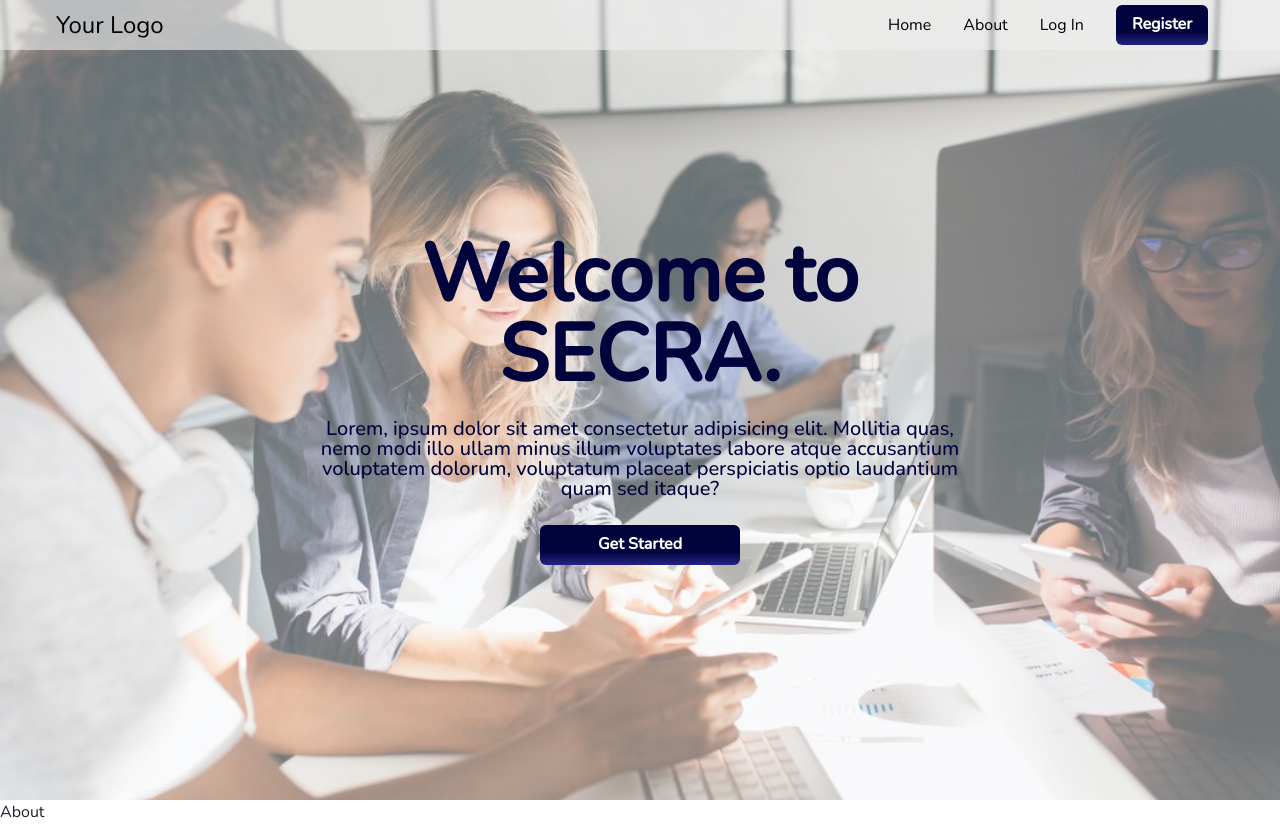
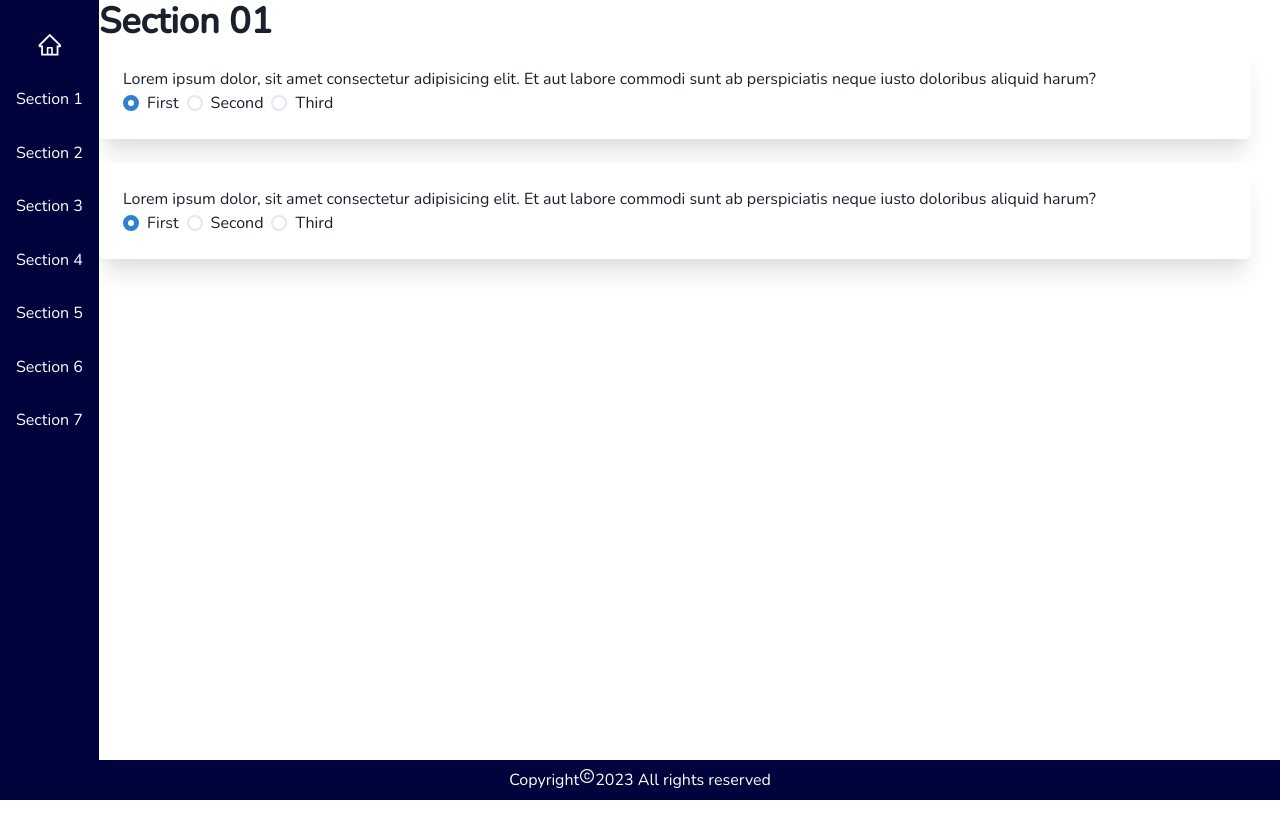
Before and after one commit to RDSandakelum/SECRA-Web-App, a React (Vite) app: page / in a window 1280 px wide. After the commit the page ends 800 px from the top, so only its background shows below. Built offline with nearby package versions, Linux system fonts and the light colour scheme.

Commit message:
Started on sections

```diff
--- a/src/App.jsx
+++ b/src/App.jsx
@@ -1,13 +1,17 @@
-import React, { useState } from 'react';
-import Navbar from './Components/Navbarr';
-import MainComponent from './Components/MainComponent';
-import About from './Components/About';
+import React, { useState } from "react";
+import Navbar from "./Components/Navbarr";
+import MainComponent from "./Components/MainComponent";
+import About from "./Components/About";
+import Footer from "./Components/Footer";
+import QuestionsPage from "./Components/QuestionsPage";
 function App() {
   return (
     <>
-      <MainComponent />
+      <QuestionsPage />
+      {/* <MainComponent />
       <Navbar />
-      <About/>
+      <About />
+      <Footer /> */}
     </>
   );
 }
--- /dev/null
+++ b/src/Components/Footer.jsx
@@ -0,0 +1,22 @@
+import React from "react";
+import { Text, Flex } from "@chakra-ui/react";
+import { AiOutlineCopyrightCircle } from "react-icons/ai";
+export default function Footer() {
+  const footerStyles = {
+    position: "fixed",
+    bottom: 0,
+    width: "100%",
+    backgroundColor: "#01033C",
+    color: "white",
+    textAlign: "center",
+    padding: "10px",
+    height: "5vh",
+  };
+  return (
+    <Flex style={footerStyles} align="center" justify="center">
+      <Text style={{ display: "inline-flex" }}>
+        Copyright <AiOutlineCopyrightCircle /> 2023 All rights reserved
+      </Text>
+    </Flex>
+  );
+}
--- /dev/null
+++ b/src/Components/Question.jsx
@@ -0,0 +1,21 @@
+import React, { useState } from "react";
+import { Text, RadioGroup, Stack, Radio, Box } from "@chakra-ui/react";
+export default function Question() {
+  const [value, setValue] = useState("1");
+
+  return (
+    <Box boxShadow="xl" p="6" rounded="md" bg="white" w="100%">
+      <Text>
+        Lorem ipsum dolor, sit amet consectetur adipisicing elit. Et aut labore
+        commodi sunt ab perspiciatis neque iusto doloribus aliquid harum?
+      </Text>
+      <RadioGroup onChange={setValue} value={value}>
+        <Stack direction="row">
+          <Radio value="1">First</Radio>
+          <Radio value="2">Second</Radio>
+          <Radio value="3">Third</Radio>
+        </Stack>
+      </RadioGroup>
+    </Box>
+  );
+}
--- /dev/null
+++ b/src/Components/QuestionsNav.jsx
@@ -0,0 +1,150 @@
+import React from "react";
+import {
+  Box,
+  Flex,
+  IconButton,
+  Text,
+  useDisclosure,
+  Center,
+  Drawer,
+  DrawerOverlay,
+  DrawerContent,
+  DrawerBody,
+} from "@chakra-ui/react";
+import { AiOutlineHome } from "react-icons/ai";
+import { HamburgerIcon } from "@chakra-ui/icons";
+
+export default function QuestionsNav() {
+  const { isOpen, onOpen, onClose } = useDisclosure();
+
+  const boxStyles = {
+    backgroundColor: "#01033C",
+    color: "white",
+    top: 0,
+    left: 0,
+    paddingTop: "2rem",
+    // position: "fixed",
+    height: "100vh",
+    justifyContent: "center",
+  };
+
+  const itemStyle = {
+    borderColor: "white",
+    borderWidth: "0px 0px 2px 0px",
+    transform: "translateY(-3px)",
+    transition: "transform 0.2s ease",
+    cursor: "pointer",
+  };
+
+  return (
+    <>
+      <IconButton
+        m="5px"
+        display={{ base: "block", md: "none" }}
+        icon={!isOpen && <HamburgerIcon />}
+        onClick={onOpen}
+        aria-label="Toggle Navigation"
+      />
+
+      <Flex py="5px" style={boxStyles}>
+        <Flex
+          display={{ base: "none", md: "flex" }}
+          justify="space-between"
+          flexDirection="column"
+          h="50vh"
+        >
+          <Box
+            _hover={{
+              transform: "translateY(-3px)",
+              transition: "transform 0.2s ease",
+              cursor: "pointer",
+            }}
+            mx={4}
+          >
+            <Center>
+              <AiOutlineHome style={{ fontSize: "1.6rem" }} />
+            </Center>
+          </Box>
+          <Box _hover={itemStyle} mx={4}>
+            <Text>Section 1</Text>
+          </Box>
+          <Box _hover={itemStyle} mx={4}>
+            <Text>Section 2</Text>
+          </Box>
+          <Box _hover={itemStyle} mx={4}>
+            <Text>Section 3</Text>
+          </Box>
+          <Box _hover={itemStyle} mx={4}>
+            <Text>Section 4</Text>
+          </Box>
+          <Box _hover={itemStyle} mx={4}>
+            <Text>Section 5</Text>
+          </Box>
+          <Box _hover={itemStyle} mx={4}>
+            <Text>Section 6</Text>
+          </Box>
+          <Box _hover={itemStyle} mx={4}>
+            <Text>Section 7</Text>
+          </Box>
+        </Flex>
+
+        <Drawer placement="left" onClose={onClose} isOpen={isOpen}>
+          <DrawerOverlay />
+          <DrawerContent>
+            <DrawerBody backgroundColor="#01033C" color="white">
+              <Flex justify="space-between" flexDirection="column" h="50vh">
+                <Box
+                  _hover={{
+                    transform: "translateY(-3px)",
+                    transition: "transform 0.2s ease",
+                    cursor: "pointer",
+                  }}
+                  mx={4}
+                >
+                  <Center>
+                    <AiOutlineHome />
+                  </Center>
+                </Box>
+                <Box _hover={itemStyle} mx={4}>
+                  <Center>
+                    <Text>Section 1</Text>
+                  </Center>
+                </Box>
+                <Box _hover={itemStyle} mx={4}>
+                  <Center>
+                    <Text>Section 2</Text>
+                  </Center>
+                </Box>
+                <Box _hover={itemStyle} mx={4}>
+                  <Center>
+                    <Text>Section 3</Text>
+                  </Center>
+                </Box>
+                <Box _hover={itemStyle} mx={4}>
+                  <Center>
+                    <Text>Section 4</Text>
+                  </Center>
+                </Box>
+                <Box _hover={itemStyle} mx={4}>
+                  <Center>
+                    <Text>Section 5</Text>
+                  </Center>
+                </Box>
+                <Box _hover={itemStyle} mx={4}>
+                  <Center>
+                    <Text>Section 6</Text>
+                  </Center>
+                </Box>
+                <Box _hover={itemStyle} mx={4}>
+                  <Center>
+                    <Text>Section 7</Text>
+                  </Center>
+                </Box>
+              </Flex>
+            </DrawerBody>
+          </DrawerContent>
+        </Drawer>
+      </Flex>
+    </>
+  );
+}
--- /dev/null
+++ b/src/Components/QuestionsPage.jsx
@@ -0,0 +1,15 @@
+import { Flex } from "@chakra-ui/react";
+import React from "react";
+import QuestionsNav from "./QuestionsNav";
+import Footer from "./Footer";
+import Section from "./Section";
+
+export default function QuestionsPage() {
+  return (
+    <Flex>
+      <QuestionsNav />
+      <Section section="Section 01" />
+      <Footer />
+    </Flex>
+  );
+}
--- a/src/Components/RegistrationForm.jsx
+++ b/src/Components/RegistrationForm.jsx
@@ -1,5 +1,5 @@
-import { useForm } from 'react-hook-form'
-import { useState, useEffect } from 'react';
+import { useForm } from "react-hook-form";
+import { useState, useEffect } from "react";
 import {
   FormErrorMessage,
   FormControl,
@@ -12,19 +12,23 @@ import {
   Heading,
   Center,
   useToast,
-  InputRightElement
-} from '@chakra-ui/react'
+  InputRightElement,
+} from "@chakra-ui/react";
 
-import { EmailIcon, LockIcon } from '@chakra-ui/icons';
-import SchoolIcon from '@mui/icons-material/School';
-import { AiOutlineUser } from 'react-icons/ai';
+import { EmailIcon, LockIcon } from "@chakra-ui/icons";
+import SchoolIcon from "@mui/icons-material/School";
+import { AiOutlineUser } from "react-icons/ai";
 
-import {auth, db} from "../Config/firebase-config";
-import {createUserWithEmailAndPassword, onAuthStateChanged, sendEmailVerification, signOut } from 'firebase/auth';
-import {doc, setDoc} from "firebase/firestore";
+import { auth, db } from "../Config/firebase-config";
+import {
+  createUserWithEmailAndPassword,
+  onAuthStateChanged,
+  sendEmailVerification,
+  signOut,
+} from "firebase/auth";
+import { doc, setDoc } from "firebase/firestore";
 
 export default function RegistrationForm() {
-
   //Informing the user if Already have a account and Verification Email Sent
   const [isEmailUsed, setIsEmailUsed] = useState(false);
   const [invalidEmail, setInvalidEmail] = useState(false);
@@ -33,8 +37,8 @@ export default function RegistrationForm() {
   useEffect(() => {
     if (isEmailUsed) {
       toast({
-        title: 'Email is already in use.',
-        status: 'error',
+        title: "Email is already in use.",
+        status: "error",
         duration: 2000,
         isClosable: true,
       });
@@ -42,8 +46,8 @@ export default function RegistrationForm() {
     }
     if (isVerificationEmailSent) {
       toast({
-        title: 'Verification email sent successfully',
-        status: 'success',
+        title: "Verification email sent successfully",
+        status: "success",
         duration: 3000,
         isClosable: true,
       });
@@ -51,18 +55,18 @@ export default function RegistrationForm() {
     }
     if (invalidEmail) {
       toast({
-        title: 'Invalid email address',
-        status: 'error',
+        title: "Invalid email address",
+        status: "error",
         duration: 3000,
         isClosable: true,
       });
       setInvalidEmail(false);
     }
-  }, [isEmailUsed,isVerificationEmailSent,invalidEmail, toast]);
+  }, [isEmailUsed, isVerificationEmailSent, invalidEmail, toast]);
 
   //Show and Hide typed passwords
-  const [show, setShow] = useState(false)
-  const handleClick = () => setShow(!show)
+  const [show, setShow] = useState(false);
+  const handleClick = () => setShow(!show);
 
   //Checking whether the user is logged in
   const [isLoggedIn, setIsLoggedIn] = useState(false);
@@ -77,16 +81,15 @@ export default function RegistrationForm() {
   }, []);
 
   //Sumbitting the registration form
-  const onSubmit = async(values) => {
-    try{
+  const onSubmit = async (values) => {
+    try {
       await createUserWithEmailAndPassword(auth, values.email, values.password);
-      sendEmailVerification(auth.currentUser)
-  .then(async () => {
+      sendEmailVerification(auth.currentUser).then(async () => {
         setIsVerificationEmailSent(true);
         await signOut(auth);
       });
       console.log("Success");
-    if (isLoggedIn){
+      if (isLoggedIn) {
         console.log("logged in");
       }
       const userId = auth?.currentUser?.uid;
@@ -97,123 +100,129 @@ export default function RegistrationForm() {
           university: values.university,
           designation: values.designation,
           country: values.country,
-        answers: {}
+          answers: {},
         });
-     }catch (e) {
+      } catch (e) {
         console.error("Error adding document: ", e.code);
       }
-    }catch(err){
-      if (err.code === "auth/email-already-in-use"){
+    } catch (err) {
+      if (err.code === "auth/email-already-in-use") {
         setIsEmailUsed(true);
         console.log("Email already in use");
       }
-      if (err.code === "auth/invalid-email"){
+      if (err.code === "auth/invalid-email") {
         setInvalidEmail(true);
         console.log("Invalid email");
       }
       console.log(err.code);
     }
-  }
+  };
 
   //React hook form form handling hooks
   const {
     handleSubmit,
     register,
     formState: { errors, isSubmitting },
-  } = useForm()
+  } = useForm();
 
   return (
-    <Box  >
-    <form  onSubmit={handleSubmit(onSubmit)}>
+    <Box>
+      <form onSubmit={handleSubmit(onSubmit)}>
         <FormControl isInvalid={errors.name}>
           <Stack spacing={4}>
             <Center>
-          <Heading >Registration</Heading>
+              <Heading>Registration</Heading>
             </Center>
             <InputGroup>
-        <InputLeftElement pointerEvents='none'>
+              <InputLeftElement pointerEvents="none">
                 <AiOutlineUser color="#01033c" />
               </InputLeftElement>
               <Input
-          id='name'
-          placeholder='Name'
-          {...register('name', {
-            required: 'This is required',
-            minLength: { value: 2, message: 'Name is too short!!' },
+                id="name"
+                placeholder="Name"
+                {...register("name", {
+                  required: "This is required",
+                  minLength: { value: 2, message: "Name is too short!!" },
                 })}
-          autoComplete='on'
+                autoComplete="on"
               />
             </InputGroup>
             <InputGroup>
-        <InputLeftElement pointerEvents='none'>
+              <InputLeftElement pointerEvents="none">
                 <AiOutlineUser color="#01033c" />
               </InputLeftElement>
               <Input
-          id='designation'
-          placeholder='Designation'
-          {...register('designation', {
-            required: 'This is required',
-            minLength: { value: 2, message: 'Designation too short!!' },
+                id="designation"
+                placeholder="Designation"
+                {...register("designation", {
+                  required: "This is required",
+                  minLength: { value: 2, message: "Designation too short!!" },
                 })}
-          autoComplete='on'
+                autoComplete="on"
               />
             </InputGroup>
             <InputGroup>
-        <InputLeftElement pointerEvents='none'>
+              <InputLeftElement pointerEvents="none">
                 <AiOutlineUser color="#01033c" />
               </InputLeftElement>
               <Input
-          id='country'
-          placeholder='Country'
-          {...register('country', {
-            required: 'This is required',
-            minLength: { value: 1, message: 'Country name too short!!' },
+                id="country"
+                placeholder="Country"
+                {...register("country", {
+                  required: "This is required",
+                  minLength: { value: 1, message: "Country name too short!!" },
                 })}
-          autoComplete='on'
+                autoComplete="on"
               />
             </InputGroup>
             <InputGroup>
-        <InputLeftElement pointerEvents='none'>
+              <InputLeftElement pointerEvents="none">
                 <SchoolIcon />
               </InputLeftElement>
               <Input
-          id='university'
-          placeholder='University'
-          {...register('university', {
-            required: 'This is required',
-            minLength: { value: 1, message: 'University name is too short!!' },
+                id="university"
+                placeholder="University"
+                {...register("university", {
+                  required: "This is required",
+                  minLength: {
+                    value: 1,
+                    message: "University name is too short!!",
+                  },
                 })}
               />
             </InputGroup>
             <InputGroup>
-        <InputLeftElement pointerEvents='none'>
-      <EmailIcon color='#01033c' />
+              <InputLeftElement pointerEvents="none">
+                <EmailIcon color="#01033c" />
               </InputLeftElement>
               <Input
-          id='email'
-          placeholder='Official Email address'
-          {...register('email', {
-            required: 'This is required',
+                id="email"
+                placeholder="Official Email address"
+                {...register("email", {
+                  required: "This is required",
                 })}
-          autoComplete='on'
+                autoComplete="on"
               />
             </InputGroup>
             <InputGroup>
-        <InputLeftElement pointerEvents='none'>
-      <LockIcon color='#01033c' />
+              <InputLeftElement pointerEvents="none">
+                <LockIcon color="#01033c" />
               </InputLeftElement>
               <Input
-          id='password'
-          placeholder='Password'
-          type = {show? "text" : 'password'}
-          {...register('password', {
-            required: 'This is required',
-            minLength: { value: 4, message: 'Minimum length should be 4' },
+                id="password"
+                placeholder="Password"
+                type={show ? "text" : "password"}
+                {...register("password", {
+                  required: "This is required",
+                  minLength: {
+                    value: 4,
+                    message: "Minimum length should be 4",
+                  },
                 })}
               />
-        <InputRightElement width='4.5rem'>
-        <Button h='1.75rem' size='sm' onClick={handleClick}>
-          {show ? 'Hide' : 'Show'}
+              <InputRightElement width="4.5rem">
+                <Button h="1.75rem" size="sm" onClick={handleClick}>
+                  {show ? "Hide" : "Show"}
                 </Button>
               </InputRightElement>
             </InputGroup>
@@ -223,11 +232,18 @@ export default function RegistrationForm() {
           </FormErrorMessage>
         </FormControl>
         <Center>
-      <Button  mt={4} _hover={{bg:null}} color='white' bgGradient= 'linear(to-b, #01033c 66.66%, #232484)' isLoading={isSubmitting} type='submit'>
+          <Button
+            mt={4}
+            _hover={{ bg: null }}
+            color="white"
+            bgGradient="linear(to-b, #01033c 66.66%, #232484)"
+            isLoading={isSubmitting}
+            type="submit"
+          >
             Register
           </Button>
         </Center>
       </form>
     </Box>
-  )
+  );
 }
--- /dev/null
+++ b/src/Components/Section.jsx
@@ -0,0 +1,14 @@
+import { Box, Heading } from "@chakra-ui/react";
+import React from "react";
+import Question from "./Question";
+
+export default function Section(props) {
+  return (
+    <Box w="90%">
+      <Heading>{props.section}</Heading>
+      <Question />
+      <br />
+      <Question />
+    </Box>
+  );
+}
```
Lines whose indentation alone changed are shown as unchanged.
